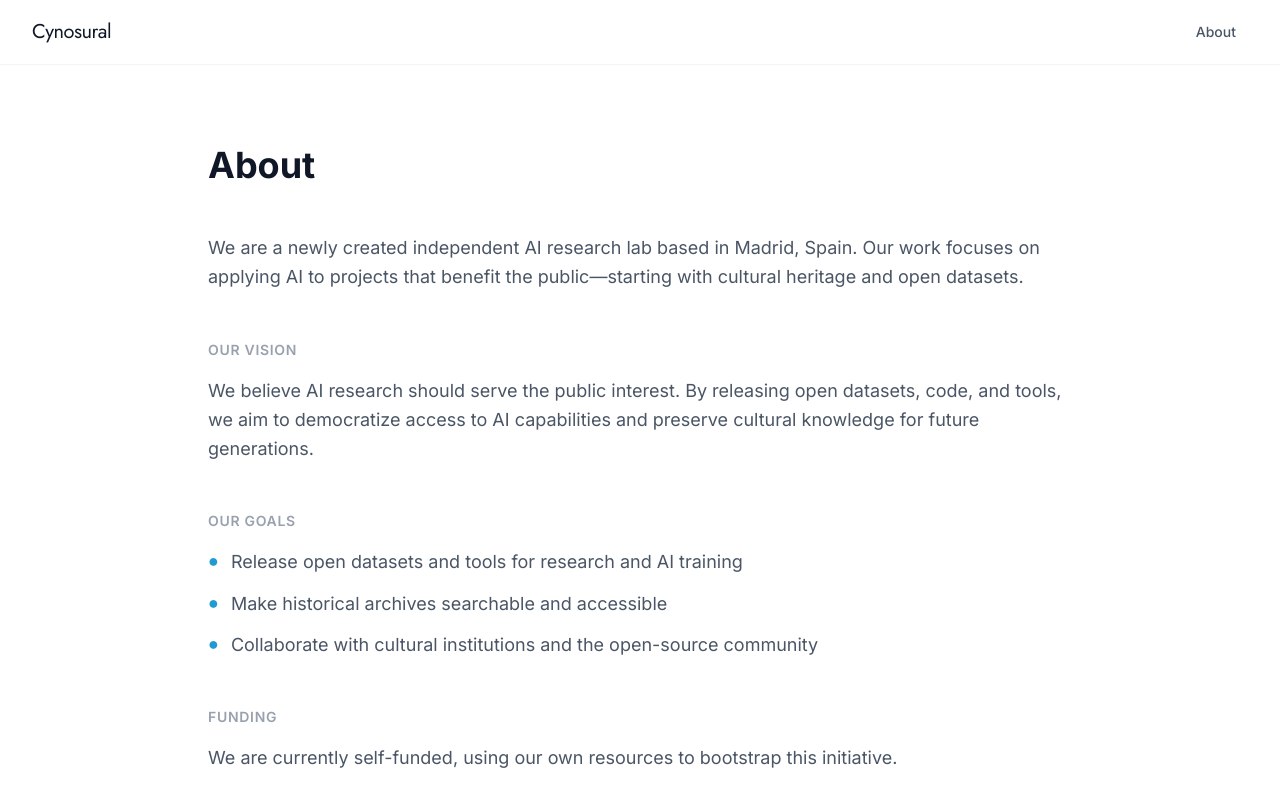
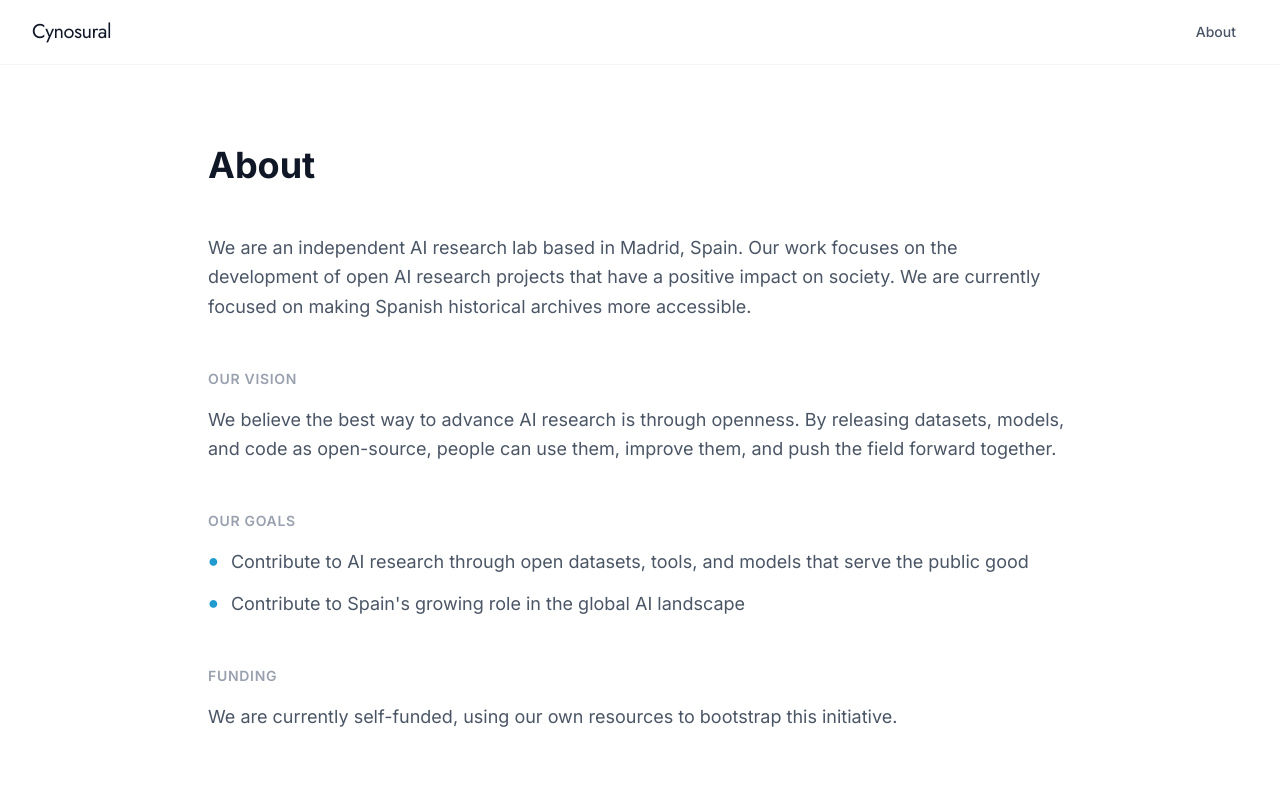
Before and after one commit to cynosural-ai/cynosural-ai.github.io, a Next.js app: page /about in a window 1280 px wide. Shown: the top 800 px of the page. Built offline with nearby package versions, Linux system fonts and the light colour scheme.

Commit message:
Refine About page content to emphasize the lab's focus on open AI research projects and accessibility of Spanish historical archives.

```diff
--- a/src/app/about/page.tsx
+++ b/src/app/about/page.tsx
@@ -8,7 +8,7 @@ export default function About() {
           {/* About Section */}
           <section>
             <p className="text-lg text-gray-600 leading-relaxed">
-              We are a newly created independent AI research lab based in Madrid, Spain. Our work focuses on applying AI to projects that benefit the public—starting with cultural heritage and open datasets.
+              We are an independent AI research lab based in Madrid, Spain. Our work focuses on the development of open AI research projects that have a positive impact on society. We are currently focused on making Spanish historical archives more accessible.
             </p>
           </section>
 
@@ -16,7 +16,7 @@ export default function About() {
           <section>
             <h2 className="text-sm font-semibold tracking-wider text-gray-400 uppercase mb-4">Our Vision</h2>
             <p className="text-lg text-gray-600 leading-relaxed">
-              We believe AI research should serve the public interest. By releasing open datasets, code, and tools, we aim to democratize access to AI capabilities and preserve cultural knowledge for future generations.
+              We believe the best way to advance AI research is through openness. By releasing datasets, models, and code as open-source, people can use them, improve them, and push the field forward together.
             </p>
           </section>
 
@@ -26,15 +26,11 @@ export default function About() {
             <ul className="text-lg text-gray-600 space-y-3 list-none pl-0">
               <li className="flex items-start gap-3">
                 <span className="text-[#209BD0] flex-shrink-0 leading-[1.75rem]">●</span>
-                <span className="leading-relaxed">Release open datasets and tools for research and AI training</span>
+                <span className="leading-relaxed">Contribute to AI research through open datasets, tools, and models that serve the public good</span>
               </li>
               <li className="flex items-start gap-3">
                 <span className="text-[#209BD0] flex-shrink-0 leading-[1.75rem]">●</span>
-                <span className="leading-relaxed">Make historical archives searchable and accessible</span>
-              </li>
-              <li className="flex items-start gap-3">
-                <span className="text-[#209BD0] flex-shrink-0 leading-[1.75rem]">●</span>
-                <span className="leading-relaxed">Collaborate with cultural institutions and the open-source community</span>
+                <span className="leading-relaxed">Contribute to Spain's growing role in the global AI landscape</span>
               </li>
             </ul>
           </section>
```
